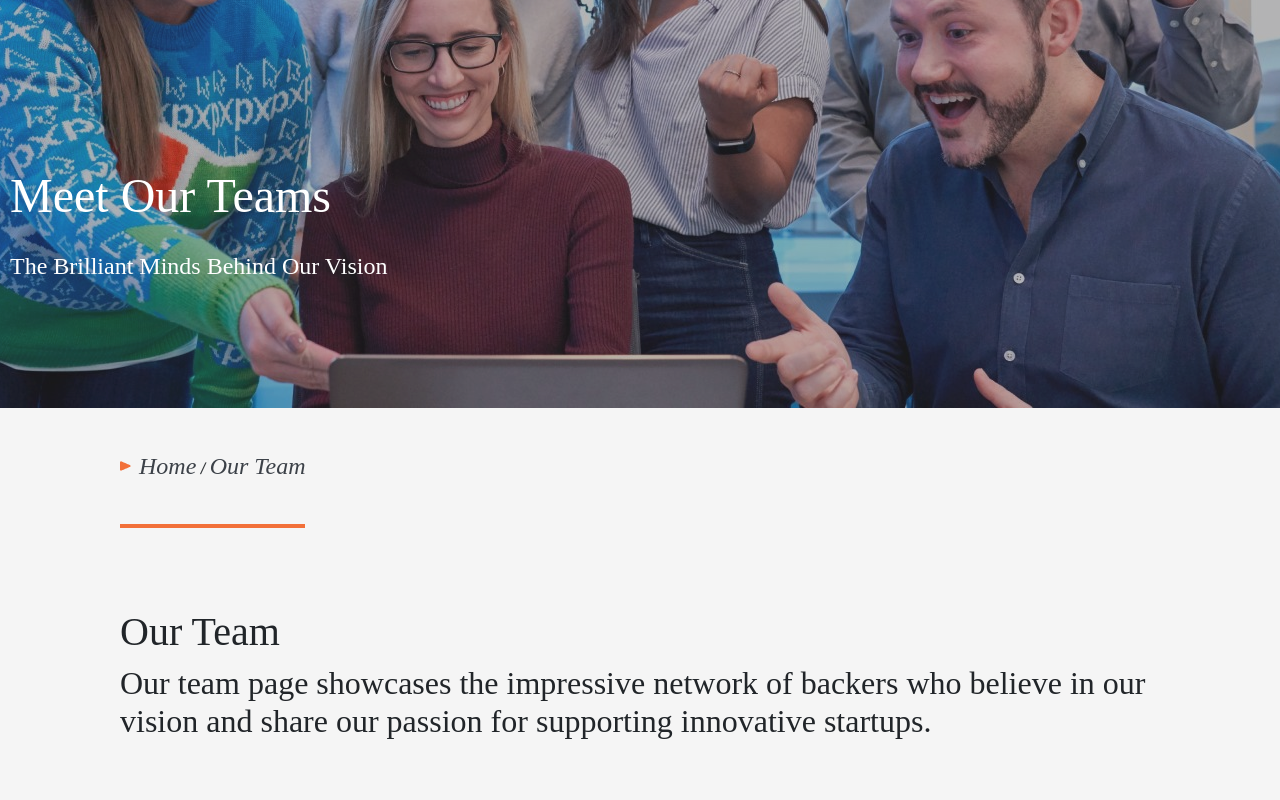
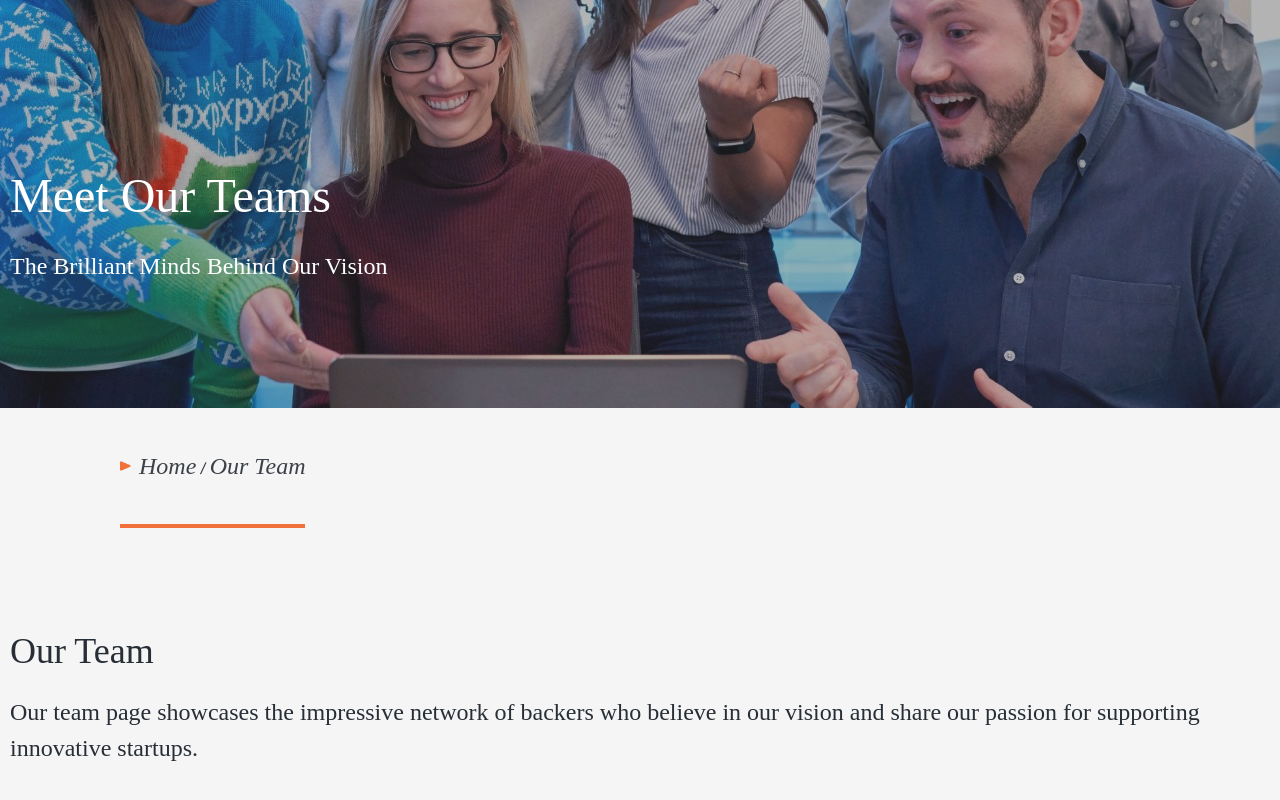
Before and after one commit to simha97/NOVA-hypermedia, a Nuxt app: page /ourTeam in a window 1280 px wide. Shown: the part 240-1040 px from the top of the page. Built offline with nearby package versions, Linux system fonts and the light colour scheme; no server answers.

Commit message:
no more merge conflicts

```diff
--- a/pages/ourTeam/index.vue
+++ b/pages/ourTeam/index.vue
@@ -6,16 +6,18 @@
             <div style="font-size: 24px; margin-top: 16px;">The Brilliant Minds Behind Our Vision</div>
         </div>
     </div>
-
-    <Breabcrumb :links="[{bread:'Home', goTo: '/'}, {bread:'Our Team', goTo: '/ourTeam'}]"/>
-
-    <div class="introduction">
-        <h1>Our Team</h1>
-        <h2>Our team page showcases the impressive network of backers who believe in our vision and share our passion for supporting innovative startups.</h2>
+    <div>
+        <Breabcrumb :links="[{bread:'Home', goTo: '/'}, {bread:'Our Team', goTo: '/ourTeam'}]"/>
     </div>
-
+    <div>
+        <div class="description-title">
+            Our Team
+        </div>
+        <div class="description">
+            Our team page showcases the impressive network of backers who believe in our vision and share our passion for supporting innovative startups.
+        </div>
+    </div>
     <main>
-
         <div id="card-container">
             <PersonCard v-for="person of filtered" :key="person.id" :name="person.name" :surname="person.surname" :age="person.age" :area="person.area" :isFounder="person.isFounder" :link="'/ourTeam/' + person.id" />
         </div>
@@ -90,16 +92,15 @@
         font-size: 24px;
     }
 
-    .introduction {
-        margin: 16px 110px 96px 110px;
-    }
-
     main #card-container{
         display: flex ;
         flex-wrap: wrap;
         flex-direction: row;
-        margin: 96px 110px 96px 110px;
-        gap: 32px;
+        column-gap: 32px;
+        row-gap: 80px;
+        width: 1120px;
+        margin-top: 96px;
+        margin-bottom: 320px;
     }
 
     main{
```
